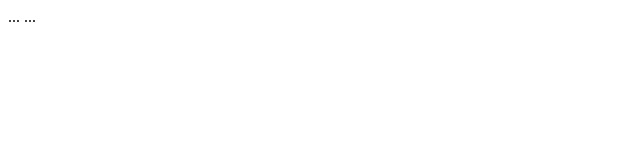
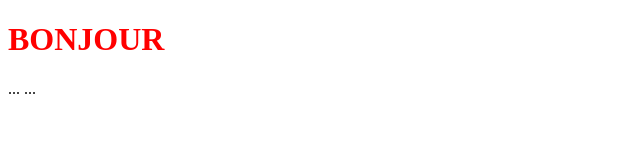
Before and after one commit to Aymn2023/GITPROJECT, a plain HTML site: page index.html in a window 1280 px wide. Shown: the whole page, without its empty margins (0-640 px from the left). Drawn offline with Linux system fonts and the light colour scheme.

Commit message:
couleurs titre

```diff
--- a/index.html
+++ b/index.html
@@ -3,8 +3,10 @@
 <head>
   <meta charset="utf-8">
   <title>GITPROJECT</title>
+  <link rel="stylesheet" href="styles.css">
 </head>
 <body>
+  <h1>BONJOUR</h1>
   ...
   <!-- Le reste du contenu -->
   ...
--- /dev/null
+++ b/styles.css
@@ -0,0 +1,3 @@
+h1 {
+    color: red;
+}
```
